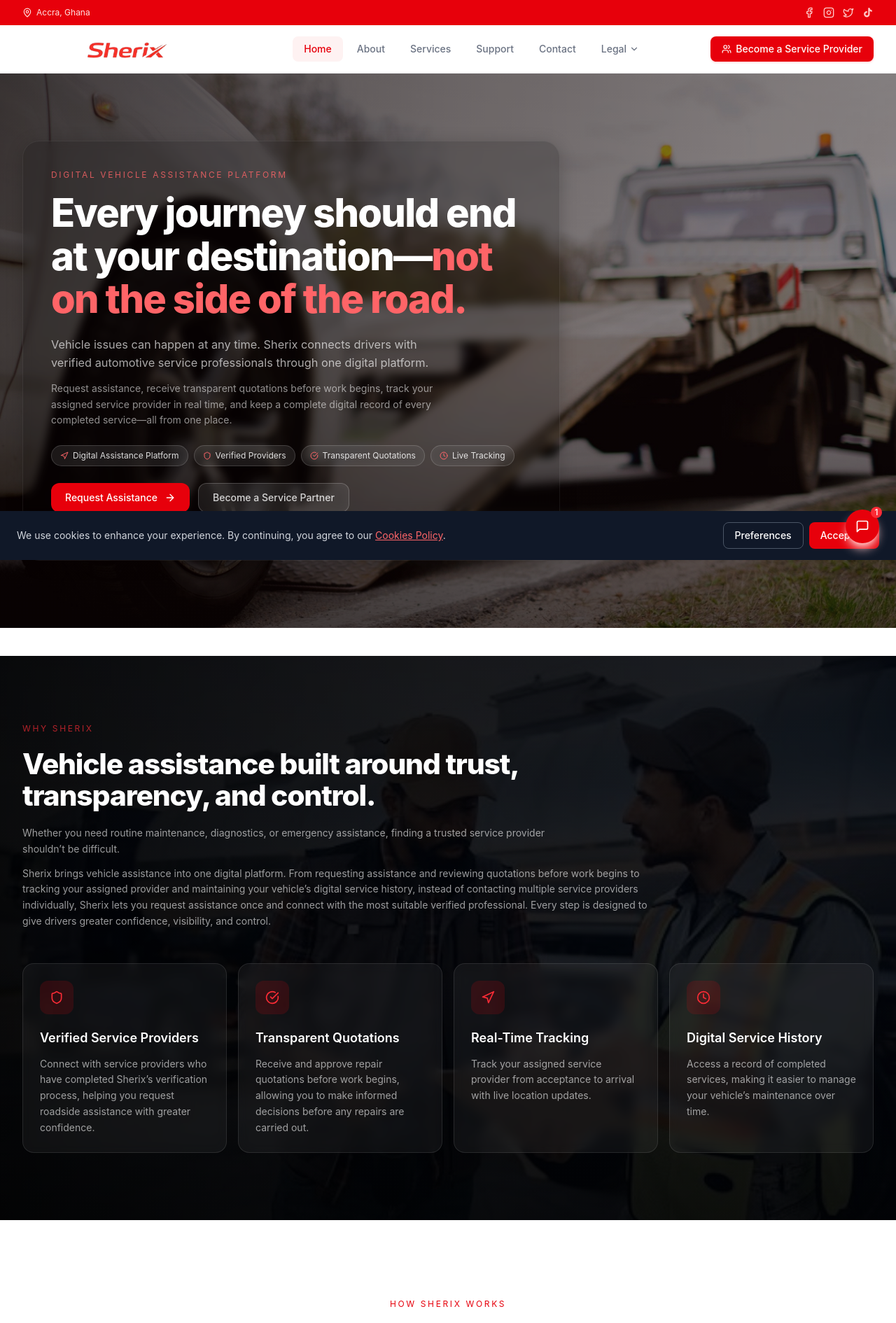
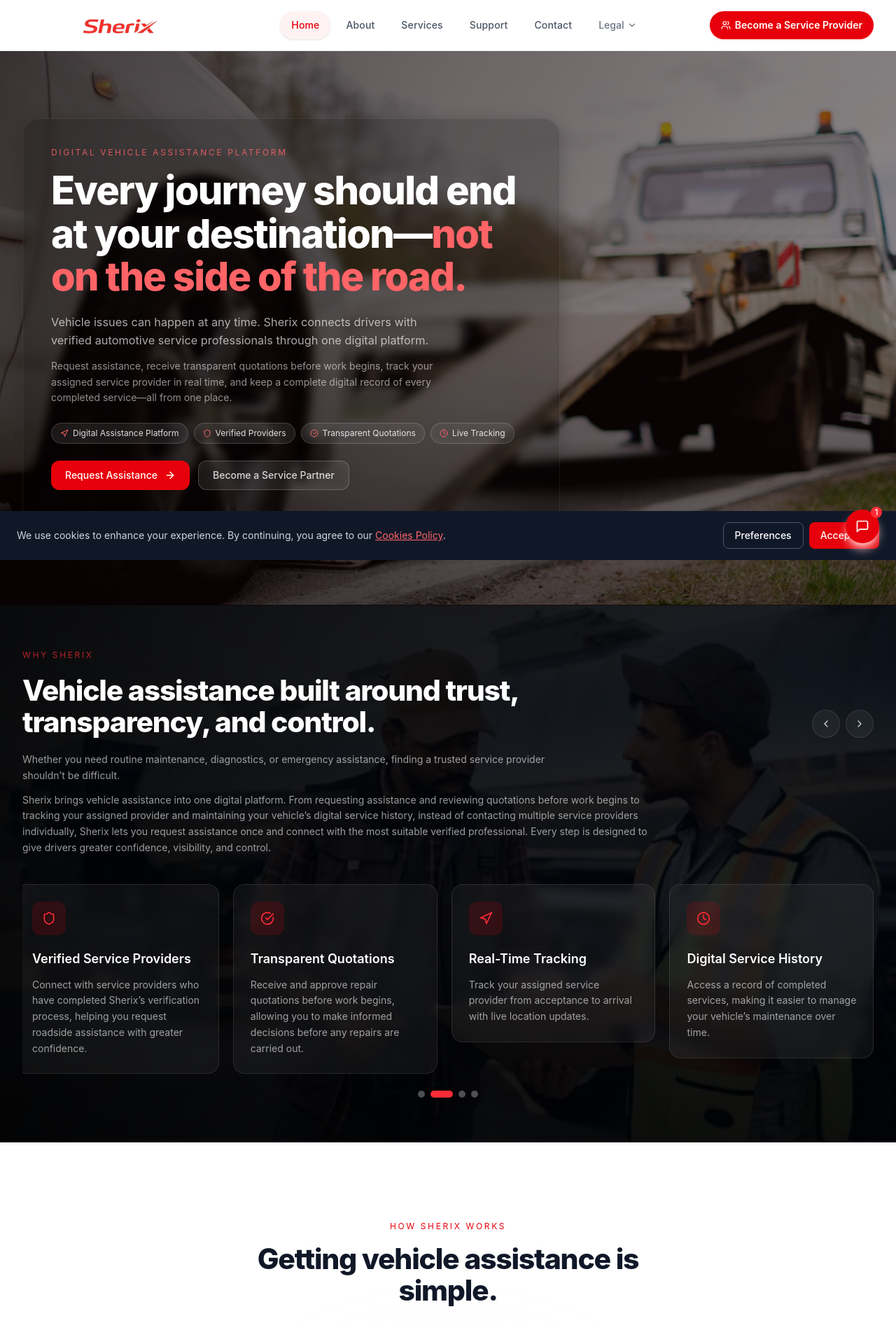
Before and after one commit to Kwekuaugust22/sherix-app-website, a React (Vite) app: page / in a window 1280 px wide. Shown: the top 1890 px of the page at 70% size. Built offline with nearby package versions, Linux system fonts and the light colour scheme.

Commit message:
Sticky header removed & added Why Sherix carousel

```diff
--- a/src/app/components/Layout.tsx
+++ b/src/app/components/Layout.tsx
@@ -80,49 +80,23 @@ export function Layout() {
 
   return (
     <div className="min-h-screen flex flex-col bg-white text-gray-800">
-      {/* Campaign Bar + Nav — sticky together */}
-      <div className="sticky top-0 z-50">
-        {/* Campaign Bar */}
-        <div className="bg-red-600 text-white text-xs">
-          <div className="max-w-7xl mx-auto px-4 sm:px-6 lg:px-8 h-9 flex items-center justify-between">
-            <div className="flex items-center gap-1.5 text-red-100">
-              <MapPin className="w-3.5 h-3.5 shrink-0" />
-              <span>Accra, Ghana</span>
-            </div>
-            <div className="flex items-center gap-3">
-              <a href="#" aria-label="Facebook" className="text-red-200 hover:text-white transition-colors">
-                <Facebook className="w-4 h-4" />
-              </a>
-              <a href="#" aria-label="Instagram" className="text-red-200 hover:text-white transition-colors">
-                <Instagram className="w-4 h-4" />
-              </a>
-              <a href="#" aria-label="X" className="text-red-200 hover:text-white transition-colors">
-                <Twitter className="w-4 h-4" />
-              </a>
-              <a href="#" aria-label="TikTok" className="text-red-200 hover:text-white transition-colors">
-                <TikTokIcon className="w-4 h-4" />
-              </a>
-            </div>
-          </div>
-        </div>
-
-        {/* Nav */}
-        <header className={`bg-white transition-shadow duration-300 ${scrolled ? 'shadow-md border-b border-gray-100' : 'border-b border-gray-100'}`}>
-          <div className="max-w-7xl mx-auto px-4 sm:px-6 lg:px-8 h-[68px] flex items-center justify-between">
+      <div className="sticky top-0 z-50 border-b border-gray-200/80 bg-white/90 backdrop-blur-md shadow-[0_1px_0_rgba(15,23,42,0.04)]">
+        <header className={`transition-all duration-300 ${scrolled ? 'shadow-sm shadow-red-100/60' : ''}`}>
+          <div className="max-w-7xl mx-auto px-4 sm:px-6 lg:px-8 h-[72px] flex items-center justify-between">
             {/* Logo */}
-            <NavLink to="/" className="flex items-center shrink-0">
-              <img src={logoImg} alt="Sherix" className="h-30 w-auto object-contain" style={{ mixBlendMode: 'multiply' }} />
+            <NavLink to="/" className="flex items-center shrink-0 py-2">
+              <img src={logoImg} alt="Sherix" className="h-28 w-auto object-contain" style={{ mixBlendMode: 'multiply' }} />
             </NavLink>
 
             {/* Desktop nav */}
-            <nav className="hidden md:flex items-center gap-1">
+            <nav className="hidden md:flex items-center gap-1.5">
               {navLinks.map(link => (
                 <NavLink
                   key={link.to}
                   to={link.to}
                   end={link.to === '/'}
                   className={({ isActive }) =>
-                    `px-4 py-2 rounded-lg text-sm font-medium transition-colors ${isActive ? 'text-red-600 bg-red-50' : 'text-gray-500 hover:text-gray-900 hover:bg-gray-50'}`
+                    `px-4 py-2.5 rounded-full text-sm font-medium tracking-[0.01em] transition-all ${isActive ? 'text-red-600 bg-red-50 shadow-sm' : 'text-gray-600 hover:text-gray-900 hover:bg-gray-50'}`
                   }
                 >
                   {link.label}
@@ -159,7 +133,7 @@ export function Layout() {
 
             {/* CTA buttons */}
             <div className="hidden md:flex items-center gap-2">
-              <NavLink to="/partner" className="flex items-center gap-1.5 px-4 py-2 text-sm font-medium text-white bg-red-600 rounded-lg hover:bg-red-700 transition-colors shadow-sm shadow-red-200">
+              <NavLink to="/partner" className="flex items-center gap-1.5 px-4 py-2.5 text-sm font-semibold text-white bg-red-600 rounded-full hover:bg-red-700 transition-all shadow-sm shadow-red-200/80 hover:shadow-red-200">
                 <Users className="w-3.5 h-3.5" />
                 Become a Service Provider
               </NavLink>
--- a/src/app/pages/HomePage.tsx
+++ b/src/app/pages/HomePage.tsx
@@ -380,6 +380,34 @@ export function HomePage() {
   const bgY      = useTransform(scrollY, [0, 700], [0, -120]);
   const bgOpacity = useTransform(scrollY, [0, 500], [0.9, 0.3]);
 
+  const [whySherixRef, whySherixApi] = useEmblaCarousel({
+    loop: true,
+    align: 'start',
+    slidesToScroll: 1,
+    speed: 18,
+  });
+  const [whySherixIndex, setWhySherixIndex] = useState(0);
+
+  useEffect(() => {
+    if (!whySherixApi) return;
+
+    const onSelect = () => setWhySherixIndex(whySherixApi.selectedScrollSnap());
+    whySherixApi.on('select', onSelect);
+    onSelect();
+
+    const autoplay = window.setInterval(() => {
+      whySherixApi.scrollNext();
+    }, 4500);
+
+    return () => {
+      whySherixApi.off('select', onSelect);
+      window.clearInterval(autoplay);
+    };
+  }, [whySherixApi]);
+
+  const scrollWhySherixPrev = useCallback(() => whySherixApi?.scrollPrev(), [whySherixApi]);
+  const scrollWhySherixNext = useCallback(() => whySherixApi?.scrollNext(), [whySherixApi]);
+
   return (
     <div>
 
@@ -430,21 +458,37 @@ export function HomePage() {
         </div>
       </section>
 
-      <div className="h-10 bg-white" aria-hidden="true" />
-
       {/* ════════════ WHY SHERIX ════════════ */}
-      <section className="relative py-24 bg-gray-950 overflow-hidden">
+      <section className="relative -mt-px py-16 bg-gray-950 overflow-hidden">
         <div className="absolute inset-0 pointer-events-none">
           <img src={introBg} alt="" aria-hidden className="w-full h-full object-cover object-center" style={{ opacity: 0.45, filter: 'brightness(0.4) saturate(0.7)' }} />
           <div className="absolute inset-0 bg-gradient-to-r from-black/75 via-black/40 to-black/20" />
           <div className="absolute inset-0 bg-gradient-to-t from-black/50 via-transparent to-black/20" />
         </div>
         <div className="relative z-10 max-w-7xl mx-auto px-4 sm:px-6 lg:px-8">
-          <motion.div initial="hidden" whileInView="show" viewport={vp} variants={staggerRise(0.08)} className="mb-12">
+          <motion.div initial="hidden" whileInView="show" viewport={vp} variants={staggerRise(0.08)} className="mb-10">
             <motion.p variants={rise} className="text-xs tracking-[0.22em] uppercase text-red-500/70 mb-5">Why Sherix</motion.p>
+            <div className="flex flex-col gap-4 sm:flex-row sm:items-end sm:justify-between">
               <motion.h2 variants={rise} className="text-white max-w-3xl" style={{ fontSize: 'clamp(1.9rem, 3.2vw, 2.8rem)', fontWeight: 800, letterSpacing: '-0.03em', lineHeight: 1.1 }}>
                 Vehicle assistance built around trust, transparency, and control.
               </motion.h2>
+              <div className="flex items-center gap-2 self-end">
+                <button
+                  onClick={scrollWhySherixPrev}
+                  className="flex h-10 w-10 items-center justify-center rounded-full border border-white/10 bg-white/5 text-white/80 transition hover:border-red-400 hover:text-red-400"
+                  aria-label="Previous feature"
+                >
+                  <ChevronLeft className="h-4 w-4" />
+                </button>
+                <button
+                  onClick={scrollWhySherixNext}
+                  className="flex h-10 w-10 items-center justify-center rounded-full border border-white/10 bg-white/5 text-white/80 transition hover:border-red-400 hover:text-red-400"
+                  aria-label="Next feature"
+                >
+                  <ChevronRight className="h-4 w-4" />
+                </button>
+              </div>
+            </div>
             <motion.p variants={rise} className="mt-5 text-white/60 text-sm leading-relaxed max-w-3xl">
               Whether you need routine maintenance, diagnostics, or emergency assistance, finding a trusted service provider shouldn’t be difficult.
             </motion.p>
@@ -453,15 +497,35 @@ export function HomePage() {
             </motion.p>
           </motion.div>
 
-          <div className="grid gap-4 md:grid-cols-2 xl:grid-cols-4">
+          <div className="overflow-hidden" ref={whySherixRef}>
+            <div className="flex gap-4 md:gap-5">
               {whySherixFeatures.map((feature, index) => (
-              <motion.div key={feature.title} initial={{ opacity: 0, y: 20 }} whileInView={{ opacity: 1, y: 0 }} viewport={vp2} transition={{ duration: 0.5, delay: index * 0.08, ease: [0.22, 1, 0.36, 1] }} className="flex h-full flex-col rounded-2xl border border-white/10 bg-white/5 p-6 backdrop-blur-sm">
+                <motion.div
+                  key={feature.title}
+                  initial={{ opacity: 0, y: 20 }}
+                  whileInView={{ opacity: 1, y: 0 }}
+                  viewport={vp2}
+                  transition={{ duration: 0.5, delay: index * 0.08, ease: [0.22, 1, 0.36, 1] }}
+                  className="min-w-full md:min-w-[48%] xl:min-w-[24%] flex h-full flex-col rounded-2xl border border-white/10 bg-white/5 p-6 backdrop-blur-sm"
+                >
                   <div className="mb-5 flex h-12 w-12 items-center justify-center rounded-xl bg-red-600/15 text-red-500">
                     <feature.icon className="h-5 w-5" />
                   </div>
                   <h3 className="mb-3 text-lg font-semibold text-white">{feature.title}</h3>
                   <p className="text-sm leading-relaxed text-white/60">{feature.desc}</p>
                 </motion.div>
+              ))}
+            </div>
+          </div>
+
+          <div className="mt-6 flex items-center justify-center gap-2">
+            {whySherixFeatures.map((feature, index) => (
+              <button
+                key={feature.title}
+                onClick={() => whySherixApi?.scrollTo(index)}
+                aria-label={`Go to ${feature.title}`}
+                className={`h-2.5 rounded-full transition-all ${index === whySherixIndex ? 'w-8 bg-red-500' : 'w-2.5 bg-white/30 hover:bg-white/50'}`}
+              />
             ))}
           </div>
         </div>
```
Lines whose indentation alone changed are shown as unchanged.
